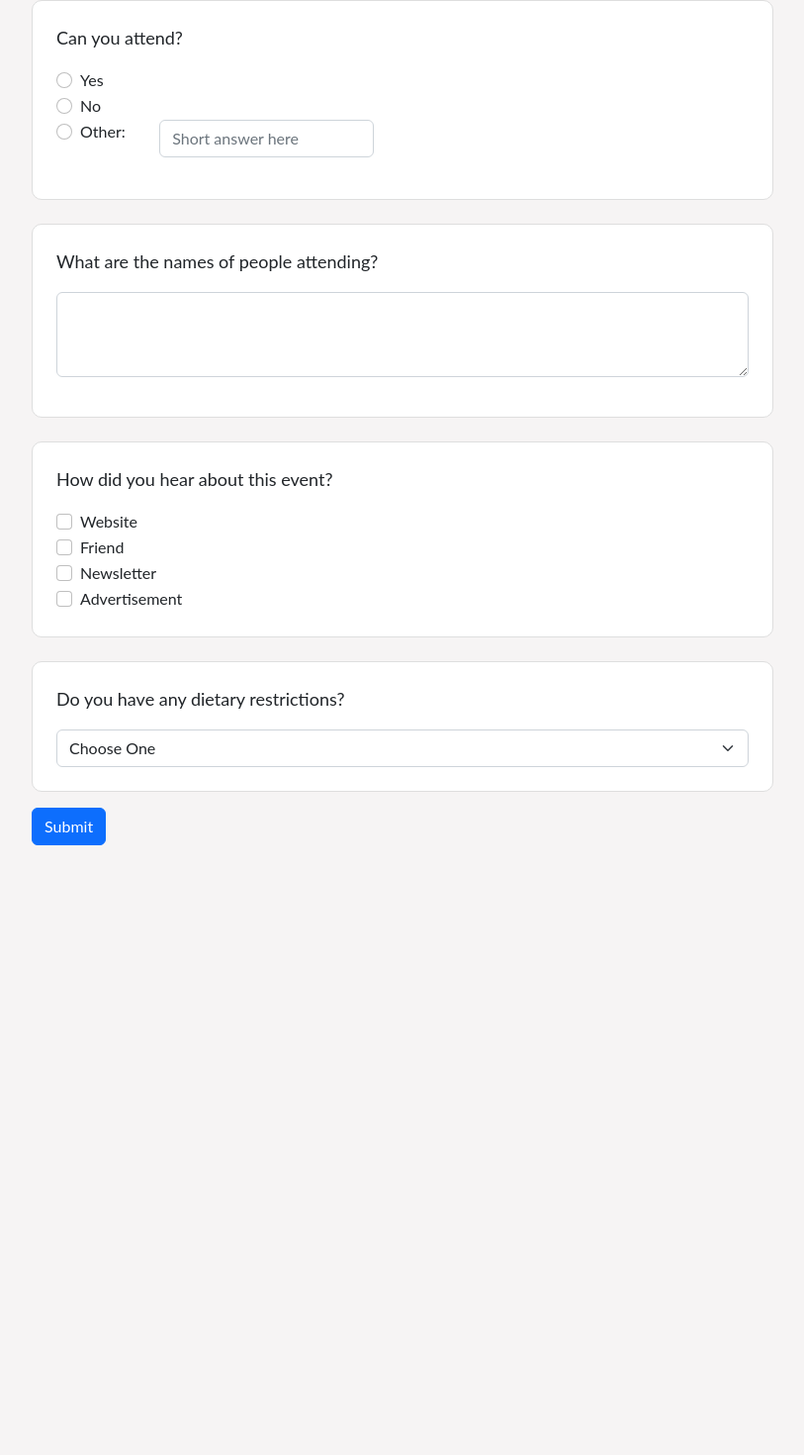
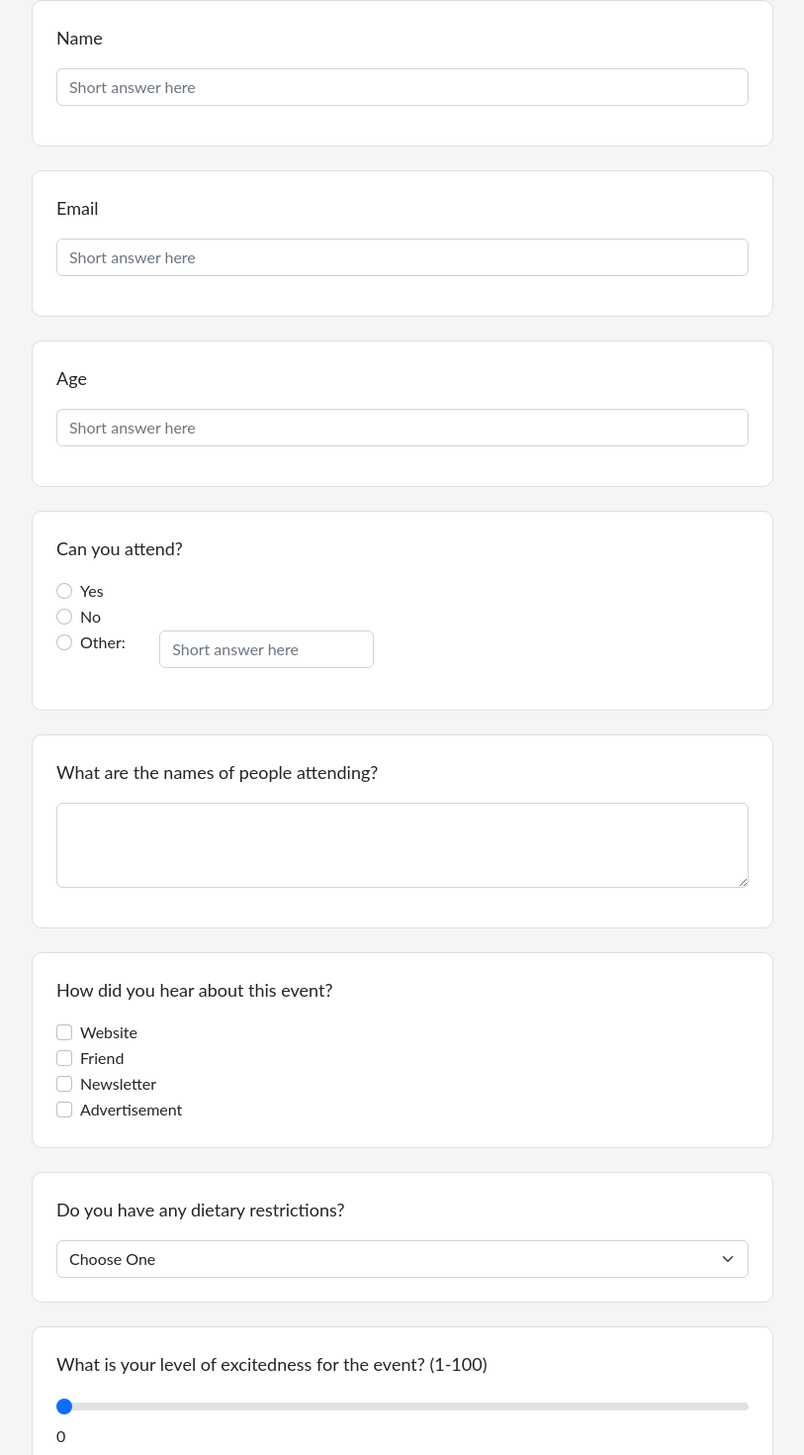
Before and after one commit to farisdurrani/FormAndViz, a React (Create React App) app in the folder frontend/: page /fill in a window 1280 px wide. Shown: the part 80-1550 px from the top of the page at 99% size, without its empty margins (233-1046 px from the left). Before the commit the page ends 934 px from the top, so only its background shows below. Built offline with nearby package versions, Linux system fonts and the light colour scheme.

Commit message:
Frontend almost done

```diff
--- a/frontend/src/App.css
+++ b/frontend/src/App.css
@@ -59,6 +59,16 @@ body {
   color: gray;
 }
 
+#fill .form-shortAns .error-msg {
+  color: red;
+  font-size: small;
+}
+
+#fill .form-shortAns .invalid {
+  border: 1px solid red;
+  background-color: lightpink;
+}
+
 /* -------------------------------------------------------------------------- */
 /*	Results
 /* -------------------------------------------------------------------------- */
--- a/frontend/src/components/Checkbox.js
+++ b/frontend/src/components/Checkbox.js
@@ -15,19 +15,14 @@ const Checkbox = (props) => {
     setResponse,
   } = props;
 
-  console.log(response);
-
   const handleOnChange = (e) => {
     const entrySelected = e.target.id.substring(genId.length);
     const curSelectections = response;
 
     if (curSelectections.has(entrySelected)) {
       curSelectections.delete(entrySelected);
-      setOtherSelected(false);
     } else {
       curSelectections.add(entrySelected);
-      setCurrentOtherAns(entrySelected);
-      setOtherSelected(true);
     }
     setResponse(curSelectections);
   };
@@ -37,7 +32,7 @@ const Checkbox = (props) => {
   }
 
   return (
-    <Form.Group>
+    <Form.Group className="form-checkbox">
       {entries.map((e) => (
         <Form.Check
           key={genId + e}
--- a/frontend/src/components/DropDown.js
+++ b/frontend/src/components/DropDown.js
@@ -1,11 +1,13 @@
 import React from "react";
 import PropTypes from "prop-types";
 import Select from "react-select";
+import Form from "react-bootstrap/Form";
 
 const DropDown = (props) => {
   const { options, onChange, defaultValue, isMulti } = props;
 
   return (
+    <Form.Group className="form-select">
       <Select
         options={options}
         onChange={onChange}
@@ -13,6 +15,7 @@ const DropDown = (props) => {
         defaultValue={defaultValue}
         isMulti={isMulti}
       />
+    </Form.Group>
   );
 };
 
--- a/frontend/src/components/EmailInput.js
+++ b/frontend/src/components/EmailInput.js
@@ -5,7 +5,7 @@ import Form from "react-bootstrap/Form";
 const EmailInput = (props) => {
   return (
     <Form>
-      <Form.Group className="mb-3">
+      <Form.Group className="form-email mb-3">
         <Form.Control type="email" placeholder="name@example.com" />
       </Form.Group>
     </Form>
--- a/frontend/src/components/LongAns.js
+++ b/frontend/src/components/LongAns.js
@@ -3,12 +3,10 @@ import PropTypes from "prop-types";
 import Form from "react-bootstrap/Form";
 
 const LongAns = (props) => {
+  const { setResponse } = props;
   return (
-    <Form.Group className="mb-3">
-      <Form.Control
-        as="textarea"
-        rows={3}
-      />
+    <Form.Group className="form-longAns mb-3">
+      <Form.Control as="textarea" rows={3} />
     </Form.Group>
   );
 };
--- a/frontend/src/components/Radio.js
+++ b/frontend/src/components/Radio.js
@@ -44,7 +44,7 @@ const Radio = (props) => {
   }, [otherAns]);
 
   return (
-    <Form.Group>
+    <Form.Group className="form-radio">
       {entries.map((e) => (
         <Form.Check
           key={genId + e}
--- a/frontend/src/components/Range.js
+++ b/frontend/src/components/Range.js
@@ -3,9 +3,14 @@ import PropTypes from "prop-types";
 import Form from "react-bootstrap/Form";
 
 const Range = (props) => {
+  const { response, setResponse } = props;
   return (
-    <Form.Group>
-      <Form.Range />
+    <Form.Group className="form-rangeSelect">
+      <Form.Range
+        value={response}
+        onChange={(e) => setResponse(e.target.value)}
+      />
+      <p>{response}</p>
     </Form.Group>
   );
 };
--- a/frontend/src/components/ResponseBox.js
+++ b/frontend/src/components/ResponseBox.js
@@ -10,8 +10,8 @@ import {
   Radio,
   Checkbox,
   ShortAns,
+  EmailInput,
   LongAns,
-  EmailInput,
   Range,
   Select,
   Spacer,
@@ -25,6 +25,10 @@ const ResponseBox = (props) => {
     entries = [],
     response,
     setResponse,
+    validateFunction,
+    validateMsg,
+    setValidated,
+    validated,
   } = props;
 
   const queryMap = {
@@ -36,10 +40,18 @@ const ResponseBox = (props) => {
         setResponse={setResponse}
       />
     ),
-    shortAns: <ShortAns setResponse={setResponse} />,
+    shortAns: (
+      <ShortAns
+        setResponse={setResponse}
+        validateFunction={validateFunction}
+        validateMsg={validateMsg}
+        setValidated={setValidated}
+        validated={validated}
+      />
+    ),
     longAns: <LongAns setResponse={setResponse} />,
     emailInput: <EmailInput setResponse={setResponse} />,
-    range: <Range entries={entries} setResponse={setResponse} />,
+    range: <Range response={response} setResponse={setResponse} />,
     select: <Select entries={entries} setResponse={setResponse} />,
   };
 
--- a/frontend/src/components/Select.js
+++ b/frontend/src/components/Select.js
@@ -11,7 +11,7 @@ const Select = (props) => {
   }
 
   return (
-    <Form.Group>
+    <Form.Group className="form-selection">
       <Form.Select
         aria-label="Selection"
         onChange={(e) => setResponse(e.target.value)}
--- a/frontend/src/components/ShortAns.js
+++ b/frontend/src/components/ShortAns.js
@@ -3,7 +3,15 @@ import PropTypes from "prop-types";
 import Form from "react-bootstrap/Form";
 
 const ShortAns = (props) => {
-  const { setResponse, exclude = new Set() } = props;
+  const {
+    setResponse,
+    exclude = new Set(),
+    isLongResponse = false,
+    validateFunction,
+    validateMsg,
+    validated = true,
+    setValidated = () => {},
+  } = props;
 
   const handleOnBlur = (e) => {
     const val = e.target.value;
@@ -12,16 +20,24 @@ const ShortAns = (props) => {
       throw new Error("Excluded term in ShortAns created");
     }
 
+    if (!validateFunction(val)) {
+      setValidated(false);
+      return;
+    }
+
+    setValidated(true);
     setResponse(val);
   };
 
   return (
-    <Form.Group className="mb-3">
+    <Form.Group className="form-shortAns mb-3">
       <Form.Control
         type="text"
         placeholder="Short answer here"
+        className={`${validated ? null : "invalid"}`}
         onBlur={handleOnBlur}
       />
+      {validated ? null : <p className="mt-2 ms-2 error-msg">{validateMsg}</p>}
     </Form.Group>
   );
 };
--- a/frontend/src/screens/Fill.js
+++ b/frontend/src/screens/Fill.js
@@ -6,6 +6,31 @@ import Form from "react-bootstrap/Form";
 
 const Fill = (props) => {
   const questions = [
+    {
+      question: "Name",
+      description: "Enter",
+      type: "shortAns",
+      responseState: useState(),
+    },
+    {
+      question: "Email",
+      type: "shortAns",
+      responseState: useState(),
+      validateFunction: (e) =>
+        e.match(
+          /^(([^<>()[\]\.,;:\s@\"]+(\.[^<>()[\]\.,;:\s@\"]+)*)|(\".+\"))@(([^<>()[\]\.,;:\s@\"]+\.)+[^<>()[\]\.,;:\s@\"]{2,})$/i
+        ),
+      validatedState: useState(true),
+      validateMsg: "Invalid email format",
+    },
+    {
+      question: "Age",
+      type: "shortAns",
+      validateFunction: (e) => Number(e) >= 18 && Number(e) <= 100,
+      validatedState: useState(true),
+      validateMsg: "Must be between 18 and 100 years old",
+      responseState: useState(),
+    },
     {
       question: "Can you attend?",
       description: "Enter",
@@ -30,6 +55,11 @@ const Fill = (props) => {
       entries: ["Vegan", "Vegetatian", "Halal", "Gluten-free"],
       responseState: useState(),
     },
+    {
+      question: "What is your level of excitedness for the event? (1-100)",
+      type: "range",
+      responseState: useState(0),
+    },
   ];
 
   const onSubmit = () => {
@@ -40,16 +70,22 @@ const Fill = (props) => {
 
   return (
     <Form id="fill">
-      {questions.map((e, i) => (
+      {questions.map((e, i) => {
+        return (
           <ResponseBox
             question={e.question}
             type={e.type}
             entries={e.entries}
+            validateFunction={e.validateFunction}
+            validateMsg={e.validateMsg}
+            validated={e.validatedState?.[0]}
+            setValidated={e.validatedState?.[1]}
             response={e.responseState[0]}
             setResponse={e.responseState[1]}
             key={i}
           />
-      ))}
+        );
+      })}
       <Button className="mt-3" variant="primary" onClick={onSubmit}>
         Submit
       </Button>
```
Lines whose indentation alone changed are shown as unchanged.
